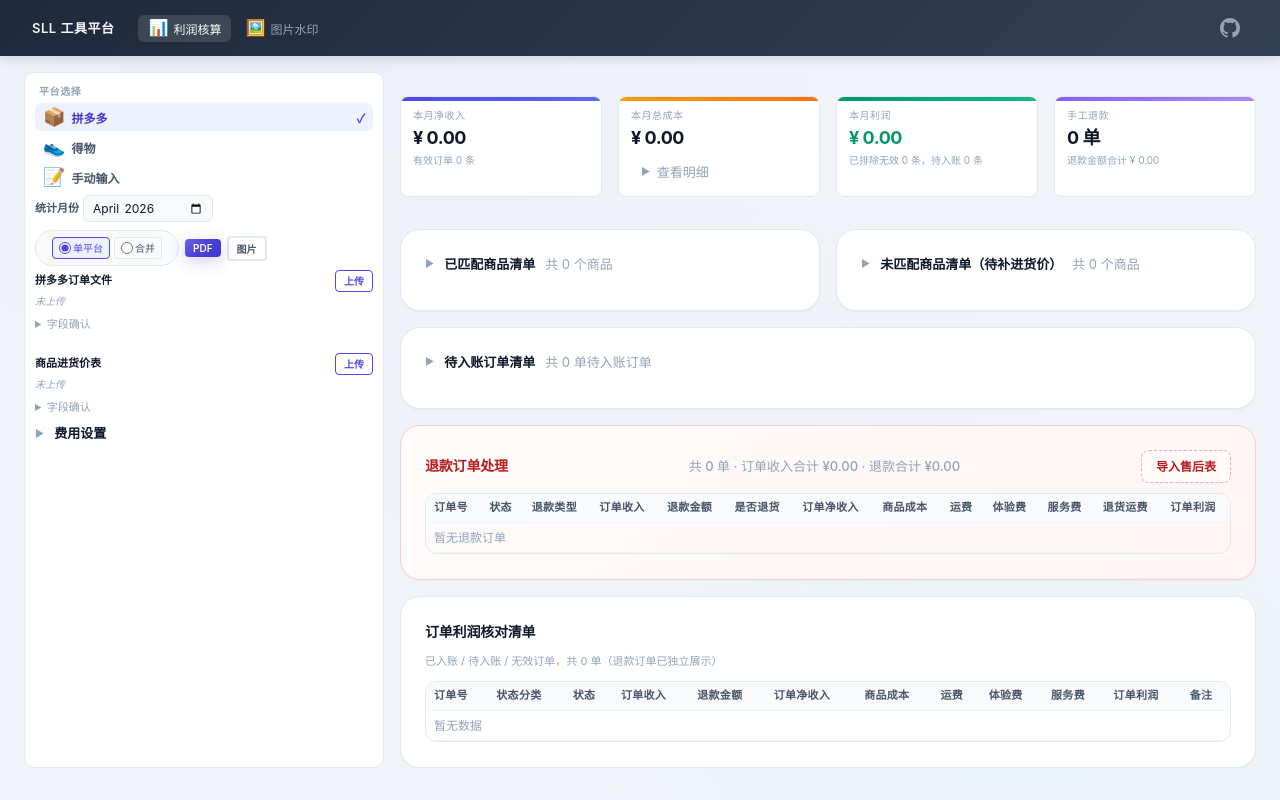
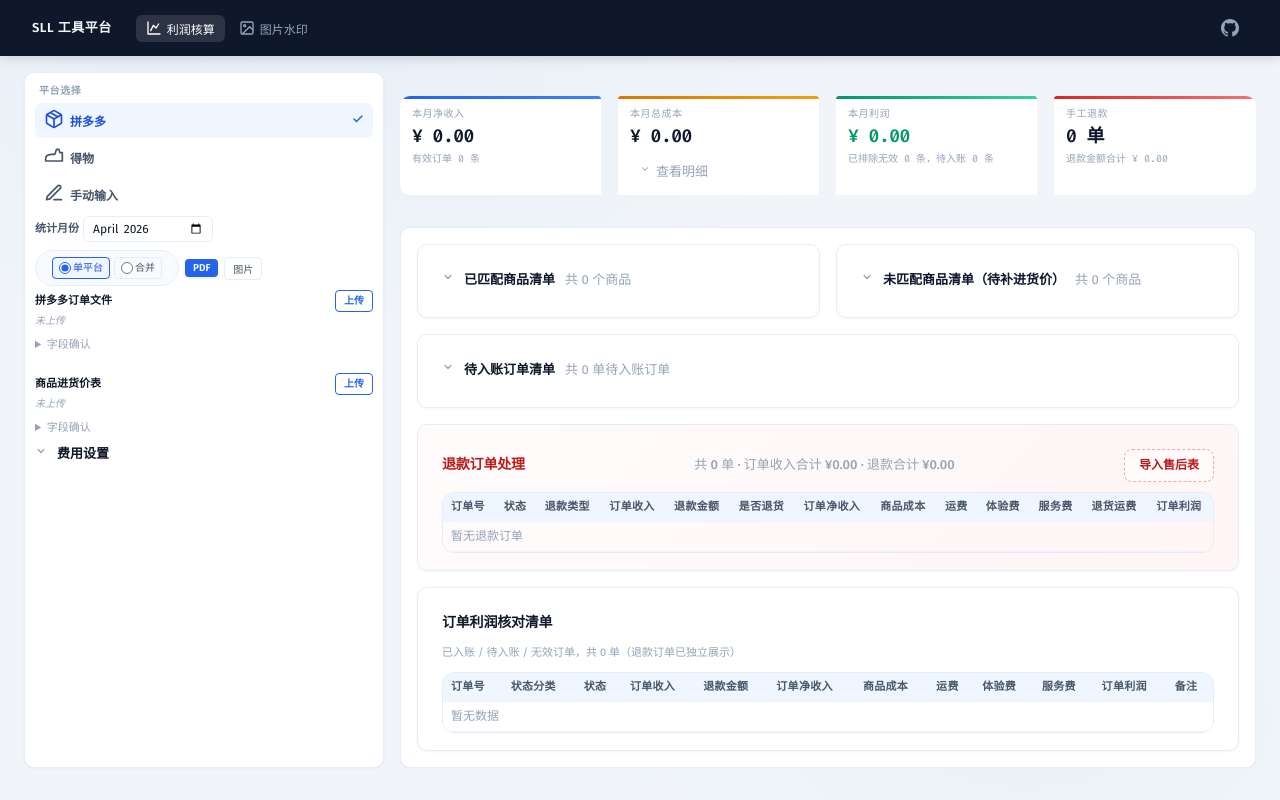
Before and after one commit to Chenzyishere/SLL-Tools, a React (Vite) app: page / in a window 1280 px wide. Built offline with nearby package versions, Linux system fonts and the light colour scheme.

Commit message:
ui-pro update appearance

```diff
--- a/index.html
+++ b/index.html
@@ -4,6 +4,9 @@
     <meta charset="UTF-8" />
     <meta name="viewport" content="width=device-width, initial-scale=1.0" />
     <title>SLL 工具平台</title>
+    <link rel="preconnect" href="https://fonts.googleapis.com" />
+    <link rel="preconnect" href="https://fonts.gstatic.com" crossorigin />
+    <link href="https://fonts.googleapis.com/css2?family=Fira+Code:wght@400;500;600&family=Fira+Sans:wght@400;500;600;700&display=swap" rel="stylesheet" />
   </head>
   <body>
     <div id="root"></div>
--- a/src/components/CollapsibleSection.jsx
+++ b/src/components/CollapsibleSection.jsx
@@ -1,4 +1,5 @@
 import { useState } from 'react';
+import { IconCaret } from './Icons';
 
 export default function CollapsibleSection({ title, defaultOpen = false, meta, children }) {
   const [open, setOpen] = useState(defaultOpen);
@@ -10,7 +11,7 @@ export default function CollapsibleSection({ title, defaultOpen = false, meta, c
         className="collapsible-header"
         onClick={() => setOpen(!open)}
       >
-        <span className="collapsible-arrow">{open ? '▼' : '▶'}</span>
+        <span className="collapsible-arrow"><IconCaret open={open} size={12} /></span>
         <span className="collapsible-title">{title}</span>
         {meta && <span className="collapsible-meta">{meta}</span>}
       </button>
--- /dev/null
+++ b/src/components/Icons.jsx
@@ -0,0 +1,99 @@
+// SVG icons — 24px, stroke 2px
+// Phosphor-inspired minimal icons
+
+export function IconChart({ size = 20 }) {
+  return (
+    <svg width={size} height={size} viewBox="0 0 24 24" fill="none" stroke="currentColor" strokeWidth="2" strokeLinecap="round" strokeLinejoin="round">
+      <path d="M3 3v18h18" /><path d="M7 16l4-8 4 4 4-6" />
+    </svg>
+  );
+}
+
+export function IconImage({ size = 20 }) {
+  return (
+    <svg width={size} height={size} viewBox="0 0 24 24" fill="none" stroke="currentColor" strokeWidth="2" strokeLinecap="round" strokeLinejoin="round">
+      <rect x="3" y="3" width="18" height="18" rx="2" ry="2" /><circle cx="8.5" cy="8.5" r="1.5" /><polyline points="21 15 16 10 5 21" />
+    </svg>
+  );
+}
+
+export function IconPackage({ size = 20 }) {
+  return (
+    <svg width={size} height={size} viewBox="0 0 24 24" fill="none" stroke="currentColor" strokeWidth="2" strokeLinecap="round" strokeLinejoin="round">
+      <path d="M16.5 9.4l-9-5.19M21 16V8a2 2 0 00-1-1.73l-7-4a2 2 0 00-2 0l-7 4A2 2 0 003 8v8a2 2 0 001 1.73l7 4a2 2 0 002 0l7-4A2 2 0 0021 16z" /><polyline points="3.27 6.96 12 12.01 20.73 6.96" /><line x1="12" y1="22.08" x2="12" y2="12" />
+    </svg>
+  );
+}
+
+export function IconShoe({ size = 20 }) {
+  return (
+    <svg width={size} height={size} viewBox="0 0 24 24" fill="none" stroke="currentColor" strokeWidth="2" strokeLinecap="round" strokeLinejoin="round">
+      <path d="M2 15c0-3 2-5 8-5h3l2-6h3l1 4h3v10H2V15z" />
+    </svg>
+  );
+}
+
+export function IconPen({ size = 20 }) {
+  return (
+    <svg width={size} height={size} viewBox="0 0 24 24" fill="none" stroke="currentColor" strokeWidth="2" strokeLinecap="round" strokeLinejoin="round">
+      <path d="M12 20h9" /><path d="M16.5 3.5a2.121 2.121 0 113 3L7 19l-4 1 1-4L16.5 3.5z" />
+    </svg>
+  );
+}
+
+export function IconUpload({ size = 18 }) {
+  return (
+    <svg width={size} height={size} viewBox="0 0 24 24" fill="none" stroke="currentColor" strokeWidth="2" strokeLinecap="round" strokeLinejoin="round">
+      <path d="M21 15v4a2 2 0 01-2 2H5a2 2 0 01-2-2v-4" /><polyline points="17 8 12 3 7 8" /><line x1="12" y1="3" x2="12" y2="15" />
+    </svg>
+  );
+}
+
+export function IconTag({ size = 18 }) {
+  return (
+    <svg width={size} height={size} viewBox="0 0 24 24" fill="none" stroke="currentColor" strokeWidth="2" strokeLinecap="round" strokeLinejoin="round">
+      <path d="M20.59 13.41l-7.17 7.17a2 2 0 01-2.83 0L2 12V2h10l8.59 8.59a2 2 0 010 2.82z" /><line x1="7" y1="7" x2="7.01" y2="7" />
+    </svg>
+  );
+}
+
+export function IconCrop({ size = 14 }) {
+  return (
+    <svg width={size} height={size} viewBox="0 0 24 24" fill="none" stroke="currentColor" strokeWidth="2" strokeLinecap="round" strokeLinejoin="round">
+      <path d="M6 2v14a2 2 0 002 2h14" /><path d="M18 22V8a2 2 0 00-2-2H2" />
+    </svg>
+  );
+}
+
+export function IconX({ size = 14 }) {
+  return (
+    <svg width={size} height={size} viewBox="0 0 24 24" fill="none" stroke="currentColor" strokeWidth="2" strokeLinecap="round" strokeLinejoin="round">
+      <line x1="18" y1="6" x2="6" y2="18" /><line x1="6" y1="6" x2="18" y2="18" />
+    </svg>
+  );
+}
+
+export function IconCaret({ size = 12, open = false }) {
+  return (
+    <svg width={size} height={size} viewBox="0 0 24 24" fill="none" stroke="currentColor" strokeWidth="2.5" strokeLinecap="round" strokeLinejoin="round"
+      style={{ transform: open ? 'rotate(180deg)' : 'rotate(0deg)', transition: 'transform 0.15s' }}>
+      <polyline points="6 9 12 15 18 9" />
+    </svg>
+  );
+}
+
+export function IconEmpty({ size = 48 }) {
+  return (
+    <svg width={size} height={size} viewBox="0 0 24 24" fill="none" stroke="currentColor" strokeWidth="1.5" strokeLinecap="round" strokeLinejoin="round" opacity="0.3">
+      <rect x="3" y="3" width="18" height="18" rx="2" ry="2" /><circle cx="8.5" cy="8.5" r="1.5" /><polyline points="21 15 16 10 5 21" />
+    </svg>
+  );
+}
+
+export function IconCheck({ size = 14 }) {
+  return (
+    <svg width={size} height={size} viewBox="0 0 24 24" fill="none" stroke="currentColor" strokeWidth="3" strokeLinecap="round" strokeLinejoin="round">
+      <polyline points="20 6 9 17 4 12" />
+    </svg>
+  );
+}
--- a/src/components/PlatformTabs.jsx
+++ b/src/components/PlatformTabs.jsx
@@ -1,9 +1,10 @@
 import { PLATFORM_PRESETS } from '../constants/platformPresets';
+import { IconCheck, IconPackage, IconPen, IconShoe } from './Icons';
 
-const EMOJI = {
-  pinduoduo: '📦',
-  dewu: '👟',
-  manual: '📝'
+const ICONS = {
+  pinduoduo: IconPackage,
+  dewu: IconShoe,
+  manual: IconPen
 };
 
 export default function PlatformTabs({ platformId, onChange }) {
@@ -12,6 +13,7 @@ export default function PlatformTabs({ platformId, onChange }) {
       <span className="platform-list-label">平台选择</span>
       {Object.values(PLATFORM_PRESETS).map((preset) => {
         const active = platformId === preset.id;
+        const Icon = ICONS[preset.id] || IconPackage;
         return (
           <button
             className={active ? 'active' : ''}
@@ -19,9 +21,9 @@ export default function PlatformTabs({ platformId, onChange }) {
             type="button"
             onClick={() => onChange(preset.id)}
           >
-            <span className="platform-emoji">{EMOJI[preset.id] || '📊'}</span>
+            <span className="platform-emoji"><Icon size={20} /></span>
             <span className="platform-name">{preset.name}</span>
-            {active && <span className="platform-check">✓</span>}
+            {active && <span className="platform-check"><IconCheck size={12} /></span>}
           </button>
         );
       })}
--- a/src/components/StatsPanel.jsx
+++ b/src/components/StatsPanel.jsx
@@ -1,5 +1,6 @@
 ﻿import { useState } from 'react';
 import { formatMoney } from '../utils/format';
+import { IconCaret } from './Icons';
 
 function CollapsibleNote({ children }) {
   const [isExpanded, setIsExpanded] = useState(false);
@@ -7,7 +8,7 @@ function CollapsibleNote({ children }) {
   return (
     <div className="collapsible-note">
       <button type="button" onClick={() => setIsExpanded(!isExpanded)} className="expand-btn">
-        <span className="expand-icon">{isExpanded ? '▼' : '▶'}</span>
+        <span className="expand-icon"><IconCaret open={isExpanded} size={10} /></span>
         {isExpanded ? '收起明细' : '查看明细'}
       </button>
       {isExpanded && <div className="note-content">{children}</div>}
--- a/src/components/ToolNav.jsx
+++ b/src/components/ToolNav.jsx
@@ -1,6 +1,8 @@
+import { IconChart, IconImage } from './Icons';
+
 const TOOLS = [
-  { id: 'profit', name: '利润核算', icon: '📊' },
-  { id: 'watermark', name: '图片水印', icon: '🖼️' }
+  { id: 'profit', name: '利润核算', Icon: IconChart },
+  { id: 'watermark', name: '图片水印', Icon: IconImage }
 ];
 
 export default function ToolNav({ active, onChange }) {
@@ -8,14 +10,14 @@ export default function ToolNav({ active, onChange }) {
     <nav className="tool-nav">
       <span className="tool-nav-brand">SLL 工具平台</span>
       <div className="tool-nav-items">
-        {TOOLS.map((tool) => (
+        {TOOLS.map(({ id, name, Icon }) => (
           <button
-            key={tool.id}
-            className={`tool-nav-item${active === tool.id ? ' active' : ''}`}
-            onClick={() => onChange(tool.id)}
+            key={id}
+            className={`tool-nav-item${active === id ? ' active' : ''}`}
+            onClick={() => onChange(id)}
           >
-            <span className="tool-nav-icon">{tool.icon}</span>
-            <span>{tool.name}</span>
+            <Icon size={16} />
+            <span>{name}</span>
           </button>
         ))}
       </div>
@@ -26,7 +28,7 @@ export default function ToolNav({ active, onChange }) {
         rel="noopener noreferrer"
         title="GitHub"
       >
-        <svg width="20" height="20" viewBox="0 0 16 16" fill="currentColor">
+        <svg width="18" height="18" viewBox="0 0 16 16" fill="currentColor">
           <path d="M8 0C3.58 0 0 3.58 0 8c0 3.54 2.29 6.53 5.47 7.59.4.07.55-.17.55-.38 0-.19-.01-.82-.01-1.49-2.01.37-2.53-.49-2.69-.94-.09-.23-.48-.94-.82-1.13-.28-.15-.68-.52-.01-.53.63-.01 1.08.58 1.23.82.72 1.21 1.87.87 2.33.66.07-.52.28-.87.51-1.07-1.78-.2-3.64-.89-3.64-3.95 0-.87.31-1.59.82-2.15-.08-.2-.36-1.02.08-2.12 0 0 .67-.21 2.2.82.64-.18 1.32-.27 2-.27.68 0 1.36.09 2 .27 1.53-1.04 2.2-.82 2.2-.82.44 1.1.16 1.92.08 2.12.51.56.82 1.27.82 2.15 0 3.07-1.87 3.75-3.65 3.95.29.25.54.73.54 1.48 0 1.07-.01 1.93-.01 2.2 0 .21.15.46.55.38A8.013 8.013 0 0016 8c0-4.42-3.58-8-8-8z"/>
         </svg>
       </a>
--- a/src/styles.css
+++ b/src/styles.css
@@ -1,28 +1,26 @@
 :root {
   /* ── Color System ── */
-  --color-primary: #4f46e5;
-  --color-primary-light: #6366f1;
-  --color-primary-dark: #4338ca;
-  --color-primary-bg: #eef2ff;
-  --color-accent: #06b6d4;
-  --color-accent-bg: #ecfeff;
+  --color-primary: #2563EB;
+  --color-primary-light: #3B82F6;
+  --color-primary-dark: #1D4ED8;
+  --color-primary-bg: #EFF6FF;
+  --color-accent: #059669;
+  --color-accent-bg: #ECFDF5;
 
   --color-success: #059669;
-  --color-success-bg: #ecfdf5;
-  --color-danger: #dc2626;
-  --color-danger-bg: #fef2f2;
-  --color-warning: #d97706;
-  --color-warning-bg: #fffbeb;
-  --color-pink: #be185d;
-  --color-pink-bg: #fdf2f8;
-
-  --color-text: #0f172a;
+  --color-success-bg: #ECFDF5;
+  --color-danger: #DC2626;
+  --color-danger-bg: #FEF2F2;
+  --color-warning: #D97706;
+  --color-warning-bg: #FFFBEB;
+
+  --color-text: #0F172A;
   --color-text-secondary: #475569;
-  --color-text-muted: #94a3b8;
-  --color-border: #e2e8f0;
-  --color-border-light: #f1f5f9;
-  --color-bg: #f8fafc;
-  --color-surface: #ffffff;
+  --color-text-muted: #94A3B8;
+  --color-border: #E4ECFC;
+  --color-border-light: #F1F5F9;
+  --color-bg: #F8FAFC;
+  --color-surface: #FFFFFF;
   --color-surface-hover: #fafbfc;
 
   /* ── Shadows ── */
@@ -30,7 +28,7 @@
   --shadow-md: 0 4px 16px rgba(0, 0, 0, 0.06);
   --shadow-lg: 0 8px 32px rgba(0, 0, 0, 0.08);
   --shadow-xl: 0 16px 48px rgba(0, 0, 0, 0.1);
-  --shadow-primary: 0 4px 16px rgba(79, 70, 229, 0.25);
+  --shadow-primary: 0 4px 16px rgba(37, 99, 235, 0.25);
   --shadow-card-hover: 0 12px 36px rgba(0, 0, 0, 0.1);
 
   /* ── Radius ── */
@@ -48,14 +46,13 @@
   --duration-slow: 400ms;
 
   /* ── Typography ── */
-  font-family: 'PingFang SC', 'Microsoft YaHei UI', -apple-system, BlinkMacSystemFont, 'Segoe UI', sans-serif;
+  font-family: 'Fira Sans', 'PingFang SC', 'Microsoft YaHei UI', -apple-system, BlinkMacSystemFont, 'Segoe UI', sans-serif;
   line-height: 1.6;
   color: var(--color-text);
   background: #f1f5f9;
   background-image:
-    radial-gradient(ellipse 80% 60% at 20% 10%, rgba(79, 70, 229, 0.04) 0%, transparent 60%),
-    radial-gradient(ellipse 60% 50% at 80% 90%, rgba(6, 182, 212, 0.04) 0%, transparent 60%),
-    radial-gradient(ellipse 50% 40% at 50% 50%, rgba(99, 102, 241, 0.02) 0%, transparent 70%);
+    radial-gradient(ellipse 80% 60% at 20% 10%, rgba(37, 99, 235, 0.04) 0%, transparent 60%),
+    radial-gradient(ellipse 60% 50% at 80% 90%, rgba(5, 150, 105, 0.03) 0%, transparent 60%);
   background-attachment: fixed;
   -webkit-font-smoothing: antialiased;
   -moz-osx-font-smoothing: grayscale;
@@ -143,7 +140,7 @@ header p {
   gap: 24px;
   padding: 0 32px;
   height: 56px;
-  background: linear-gradient(135deg, #1e293b 0%, #334155 100%);
+  background: #0F172A;
   box-shadow: 0 2px 12px rgba(0, 0, 0, 0.15);
   position: sticky;
   top: 0;
@@ -220,10 +217,9 @@ header p {
 .watermark-left {
   display: flex;
   flex-direction: column;
-  gap: 10px;
+  gap: 12px;
   min-width: 0;
   overflow-y: auto;
-  padding-right: 4px;
 }
 
 .watermark-right {
@@ -989,11 +985,11 @@ header p {
 }
 
 .platform-tabs button:first-child::before {
-  background: linear-gradient(135deg, rgba(79, 70, 229, 0.04) 0%, rgba(99, 102, 241, 0.02) 100%);
+  background: linear-gradient(135deg, rgba(37, 99, 235, 0.04) 0%, rgba(59, 130, 246, 0.02) 100%);
 }
 
 .platform-tabs button:nth-child(2)::before {
-  background: linear-gradient(135deg, rgba(6, 182, 212, 0.04) 0%, rgba(34, 211, 238, 0.02) 100%);
+  background: linear-gradient(135deg, rgba(5, 150, 105, 0.04) 0%, rgba(34, 211, 238, 0.02) 100%);
 }
 
 .platform-tabs button:last-child::before {
@@ -1020,12 +1016,12 @@ header p {
 
 .platform-tabs button:first-child.active {
   border-color: var(--color-primary);
-  background: linear-gradient(135deg, #eef2ff 0%, #e0e7ff 100%);
+  background: linear-gradient(135deg, #EFF6FF 0%, #DBEAFE 100%);
 }
 
 .platform-tabs button:nth-child(2).active {
   border-color: var(--color-accent);
-  background: linear-gradient(135deg, #ecfeff 0%, #cffafe 100%);
+  background: linear-gradient(135deg, #ECFDF5 0%, #D1FAE5 100%);
 }
 
 .platform-tabs button:last-child.active {
@@ -1046,7 +1042,7 @@ header p {
 }
 
 .platform-tabs button:nth-child(2).active strong {
-  color: #0e7490;
+  color: #047857;
 }
 
 .platform-tabs button:last-child.active strong {
@@ -1083,13 +1079,13 @@ header p {
   height: 10px;
   border-radius: 50%;
   background: var(--color-primary);
-  box-shadow: 0 0 0 4px rgba(79, 70, 229, 0.15);
+  box-shadow: 0 0 0 4px rgba(37, 99, 235, 0.15);
   animation: pulse-dot 2s ease-in-out infinite;
 }
 
 .platform-tabs button:nth-child(2) .active-dot {
   background: var(--color-accent);
-  box-shadow: 0 0 0 4px rgba(6, 182, 212, 0.15);
+  box-shadow: 0 0 0 4px rgba(5, 150, 105, 0.15);
 }
 
 .platform-tabs button:last-child .active-dot {
@@ -1098,8 +1094,8 @@ header p {
 }
 
 @keyframes pulse-dot {
-  0%, 100% { box-shadow: 0 0 0 4px rgba(79, 70, 229, 0.15); }
-  50% { box-shadow: 0 0 0 8px rgba(79, 70, 229, 0.05); }
+  0%, 100% { box-shadow: 0 0 0 4px rgba(37, 99, 235, 0.15); }
+  50% { box-shadow: 0 0 0 8px rgba(37, 99, 235, 0.05); }
 }
 
 /* ── Top Row ── */
@@ -1200,7 +1196,7 @@ input[type='number']:focus {
   outline: none;
   border-color: var(--color-primary);
   background: var(--color-surface);
-  box-shadow: 0 0 0 4px rgba(79, 70, 229, 0.08);
+  box-shadow: 0 0 0 4px rgba(37, 99, 235, 0.08);
 }
 
 /* ── Export Controls ── */
@@ -1246,78 +1242,69 @@ input[type='number']:focus {
 .primary-action {
   display: inline-flex;
   align-items: center;
-  gap: 8px;
-  border: 0;
-  border-radius: var(--radius-md);
-  padding: 11px 22px;
-  background: linear-gradient(135deg, var(--color-primary) 0%, var(--color-primary-dark) 100%);
+  justify-content: center;
+  gap: 6px;
+  padding: 8px 18px;
+  border: none;
+  border-radius: 8px;
+  background: var(--color-primary);
   color: #fff;
-  font-weight: 600;
-  font-size: 14px;
+  font-size: 13px;
+  font-weight: 600;
   font-family: inherit;
   cursor: pointer;
-  transition: all var(--duration-normal) var(--ease-out);
-  box-shadow: var(--shadow-primary);
-  position: relative;
-  overflow: hidden;
-}
-
-.primary-action::after {
-  content: '';
-  position: absolute;
-  inset: 0;
-  background: linear-gradient(135deg, rgba(255,255,255,0.15) 0%, transparent 50%);
-  pointer-events: none;
+  transition: all 150ms ease;
+  box-shadow: 0 1px 3px rgba(0, 0, 0, 0.08);
 }
 
 .primary-action:hover:not(:disabled) {
-  transform: translateY(-2px);
-  box-shadow: 0 8px 24px rgba(79, 70, 229, 0.35);
+  background: var(--color-primary-dark);
+  box-shadow: 0 4px 12px rgba(37, 99, 235, 0.3);
+  transform: translateY(-1px);
 }
 
 .primary-action:active:not(:disabled) {
   transform: translateY(0);
-  box-shadow: 0 2px 8px rgba(79, 70, 229, 0.2);
+  box-shadow: 0 1px 2px rgba(0, 0, 0, 0.1);
 }
 
 .primary-action:disabled {
-  cursor: wait;
-  opacity: 0.65;
+  opacity: 0.5;
+  cursor: not-allowed;
+  transform: none;
   box-shadow: none;
-  filter: grayscale(20%);
 }
 
 .secondary-action {
   display: inline-flex;
   align-items: center;
-  gap: 8px;
-  border: 2px solid var(--color-border);
-  border-radius: var(--radius-md);
-  padding: 9px 20px;
+  justify-content: center;
+  gap: 6px;
+  padding: 8px 18px;
+  border: 1px solid var(--color-border);
+  border-radius: 8px;
   background: var(--color-surface);
   color: var(--color-text-secondary);
-  font-weight: 600;
-  font-size: 14px;
+  font-size: 13px;
+  font-weight: 500;
   font-family: inherit;
   cursor: pointer;
-  transition: all var(--duration-normal) var(--ease-out);
+  transition: all 150ms ease;
 }
 
 .secondary-action:hover:not(:disabled) {
-  border-color: var(--color-primary-light);
+  border-color: var(--color-primary);
   color: var(--color-primary);
   background: var(--color-primary-bg);
-  transform: translateY(-1px);
-  box-shadow: var(--shadow-sm);
 }
 
 .secondary-action:active:not(:disabled) {
-  transform: translateY(0);
+  background: #DBEAFE;
 }
 
 .secondary-action:disabled {
-  cursor: wait;
-  opacity: 0.65;
+  opacity: 0.5;
+  cursor: not-allowed;
 }
 
 /* ── File Picker ── */
@@ -1326,7 +1313,7 @@ input[type='number']:focus {
   align-items: center;
   justify-content: center;
   gap: 6px;
-  border: 2px dashed #c7d2fe;
+  border: 2px dashed #BFDBFE;
   border-radius: var(--radius-md);
   padding: 9px 18px;
   cursor: pointer;
@@ -1341,7 +1328,7 @@ input[type='number']:focus {
 
 .file-picker:hover {
   border-color: var(--color-primary-light);
-  background: linear-gradient(135deg, #e0e7ff 0%, #c7d2fe 100%);
+  background: linear-gradient(135deg, #DBEAFE 0%, #BFDBFE 100%);
   transform: translateY(-1px);
   box-shadow: var(--shadow-sm);
 }
@@ -1360,8 +1347,8 @@ input[type='number']:focus {
 
 .file-list span {
   border-radius: var(--radius-full);
-  background: linear-gradient(135deg, #eef2ff 0%, #e0e7ff 100%);
-  color: #3730a3;
+  background: linear-gradient(135deg, #EFF6FF 0%, #DBEAFE 100%);
+  color: #1E40AF;
   font-size: 12px;
   padding: 4px 12px;
   font-weight: 500;
@@ -1471,7 +1458,7 @@ input[type='number']:focus {
 .form-row select:focus {
   outline: none;
   border-color: var(--color-primary);
-  box-shadow: 0 0 0 4px rgba(79, 70, 229, 0.08);
+  box-shadow: 0 0 0 4px rgba(37, 99, 235, 0.08);
 }
 
 .hint {
@@ -1666,6 +1653,8 @@ input[type='number']:focus {
   color: var(--color-text);
   letter-spacing: -0.5px;
   line-height: 1.2;
+  font-family: 'Fira Code', 'Fira Sans', monospace;
+  font-variant-numeric: tabular-nums;
 }
 
 .result-item small {
@@ -1760,7 +1749,7 @@ input[type='number']:focus {
 .list-table th {
   position: sticky;
   top: 0;
-  background: #f8fafc;
+  background: #EFF6FF;
   color: var(--color-text-secondary);
   font-weight: 600;
   font-size: 11px;
@@ -1774,7 +1763,7 @@ input[type='number']:focus {
 }
 
 .list-table tbody tr:hover {
-  background: #f8fafc;
+  background: var(--color-primary-bg);
 }
 
 .empty-row {
@@ -1802,7 +1791,7 @@ input[type='number']:focus {
 .refund-input:focus {
   outline: none;
   border-color: var(--color-primary);
-  box-shadow: 0 0 0 4px rgba(79, 70, 229, 0.08);
+  box-shadow: 0 0 0 4px rgba(37, 99, 235, 0.08);
 }
 
 .refund-input:disabled {
@@ -2134,8 +2123,8 @@ input[type='number']:focus {
 .combined-badge {
   display: inline-block;
   padding: 2px 10px;
-  border: 1px solid #4f46e5;
-  color: #4f46e5;
+  border: 1px solid #2563EB;
+  color: #2563EB;
   font-size: 11px;
   font-weight: 600;
   border-radius: 20px;
@@ -2165,8 +2154,8 @@ input[type='number']:focus {
 }
 
 .report-metric.highlight {
-  border-color: #4f46e5;
-  background: #eef2ff;
+  border-color: #2563EB;
+  background: #EFF6FF;
 }
 
 .report-metric span {
@@ -2185,7 +2174,7 @@ input[type='number']:focus {
 }
 
 .report-metric.highlight strong {
-  color: #4338ca;
+  color: #1D4ED8;
 }
 
 /* ── Platform Sections ── */
@@ -2221,8 +2210,8 @@ input[type='number']:focus {
 
 .platform-badge {
   padding: 3px 10px;
-  background: #e0e7ff;
-  color: #3730a3;
+  background: #DBEAFE;
+  color: #1E40AF;
   font-size: 11px;
   font-weight: 600;
   border-radius: 20px;
@@ -2413,7 +2402,7 @@ input[type='number']:focus {
 }
 
 .summary-table .total-row {
-  background: #eef2ff;
+  background: #EFF6FF;
 }
 
 .summary-table .total-row td {
@@ -2422,7 +2411,7 @@ input[type='number']:focus {
 }
 
 .summary-table .total-profit {
-  background: linear-gradient(135deg, #eef2ff 0%, #e0e7ff 100%);
+  background: linear-gradient(135deg, #EFF6FF 0%, #DBEAFE 100%);
 }
 
 /* ── Order Detail Table ── */
@@ -2819,3 +2808,129 @@ header {
     gap: 4px;
   }
 }
+
+/* ══════════════════════════════════════════
+   Polish: refined panels, result cards, inputs
+   ══════════════════════════════════════════ */
+
+/* Refined panels */
+.panel {
+  border: 1px solid var(--color-border);
+  border-radius: 10px;
+  box-shadow: 0 1px 3px rgba(0, 0, 0, 0.04);
+  transition: box-shadow 150ms ease;
+}
+
+.panel:hover {
+  box-shadow: 0 2px 8px rgba(0, 0, 0, 0.06);
+}
+
+/* Refined profit layout */
+.profit-right .result {
+  border-radius: 10px;
+  overflow: hidden;
+}
+
+.profit-right .result .result-item {
+  border-radius: 0;
+  border: none;
+  border-right: 1px solid var(--color-border-light);
+}
+
+.profit-right .result .result-item:last-child {
+  border-right: none;
+}
+
+/* Result card accent stripes */
+.result-item::before {
+  height: 3px;
+  background: linear-gradient(90deg, var(--color-primary), var(--color-primary-light));
+}
+
+.result-item:nth-child(2)::before {
+  background: linear-gradient(90deg, var(--color-warning), #F59E0B);
+}
+
+.result-item:nth-child(3)::before {
+  background: linear-gradient(90deg, var(--color-success), #34D399);
+}
+
+.result-item:nth-child(4)::before {
+  background: linear-gradient(90deg, var(--color-danger), #F87171);
+}
+
+/* Sidebar polish */
+.profit-left {
+  border: 1px solid var(--color-border);
+  box-shadow: 0 1px 3px rgba(0, 0, 0, 0.04);
+}
+
+/* Platform list hover refinement */
+.platform-list button {
+  border: 1px solid transparent;
+}
+
+.platform-list button.active {
+  border-color: var(--color-primary-bg);
+}
+
+/* Input refinement */
+input[type='month'],
+input[type='number'],
+input[type='text'],
+input[type='date'],
+select {
+  border: 1px solid var(--color-border);
+  border-radius: 6px;
+  background: var(--color-surface);
+  color: var(--color-text);
+  font-family: inherit;
+  transition: border-color 150ms ease, box-shadow 150ms ease;
+  outline: none;
+}
+
+input:focus,
+select:focus {
+  border-color: var(--color-primary);
+  box-shadow: 0 0 0 3px rgba(37, 99, 235, 0.1);
+}
+
+/* Scrollbar global polish */
+::-webkit-scrollbar {
+  width: 6px;
+  height: 6px;
+}
+
+::-webkit-scrollbar-track {
+  background: transparent;
+}
+
+::-webkit-scrollbar-thumb {
+  background: var(--color-border);
+  border-radius: 3px;
+}
+
+::-webkit-scrollbar-thumb:hover {
+  background: #CBD5E1;
+}
+
+/* Profit-right detail area */
+.profit-right > :not(.result) {
+  background: var(--color-surface);
+  border: 1px solid var(--color-border);
+  border-radius: 10px;
+  padding: 16px;
+  box-shadow: 0 1px 3px rgba(0, 0, 0, 0.04);
+}
+
+/* Stat item text - matched tabular */
+.result-item small {
+  font-family: 'Fira Code', 'Fira Sans', monospace;
+}
+
+/* Export mode selector polish */
+.profit-left .export-mode-selector label:has(input:checked) {
+  background: var(--color-primary-bg);
+  border-color: var(--color-primary);
+  color: var(--color-primary-dark);
+}
```
Also changed, not shown: src/components/WatermarkTool.jsx (+6 -5 lines), 5 other files (tests, documents, lock files or other folders).
